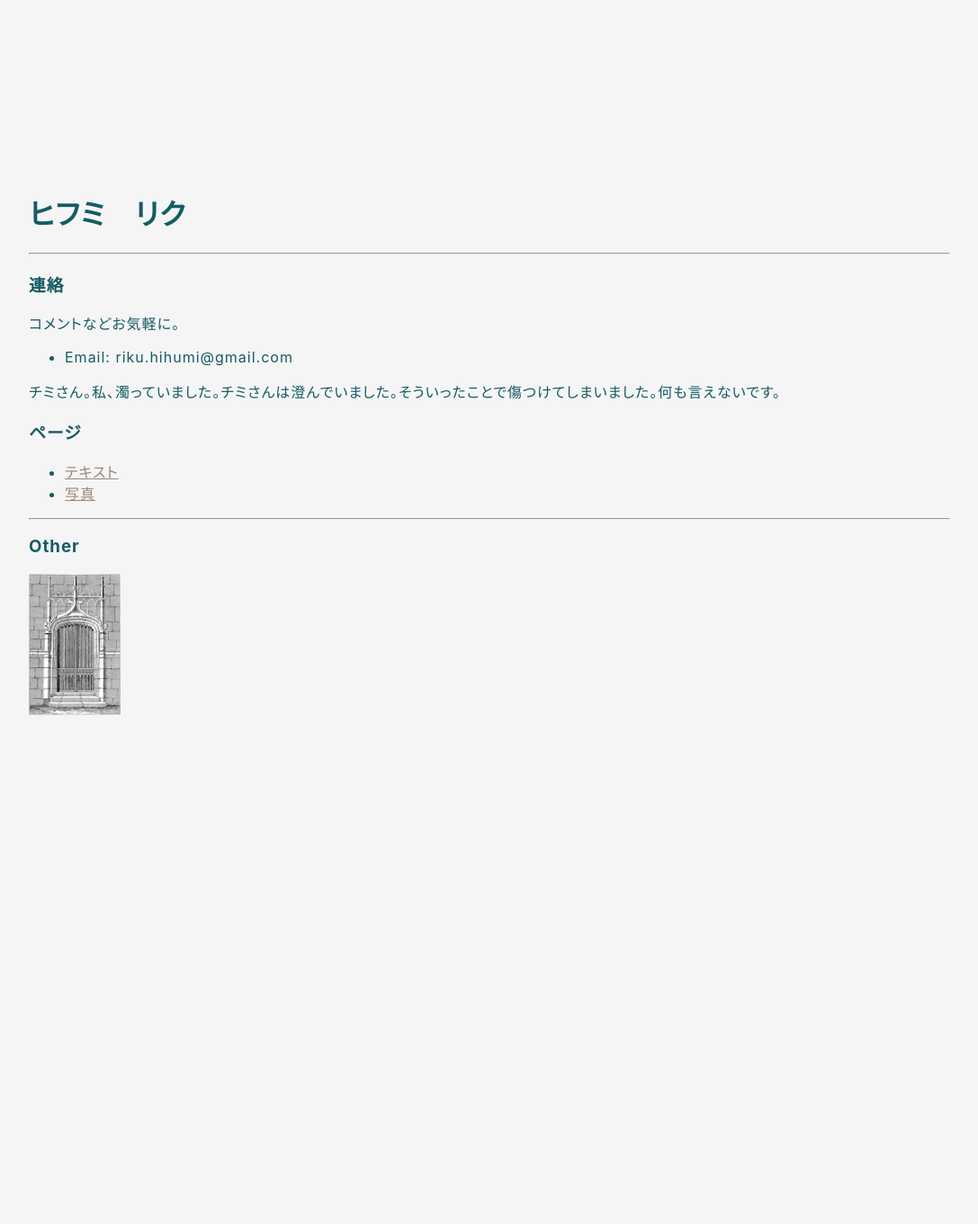
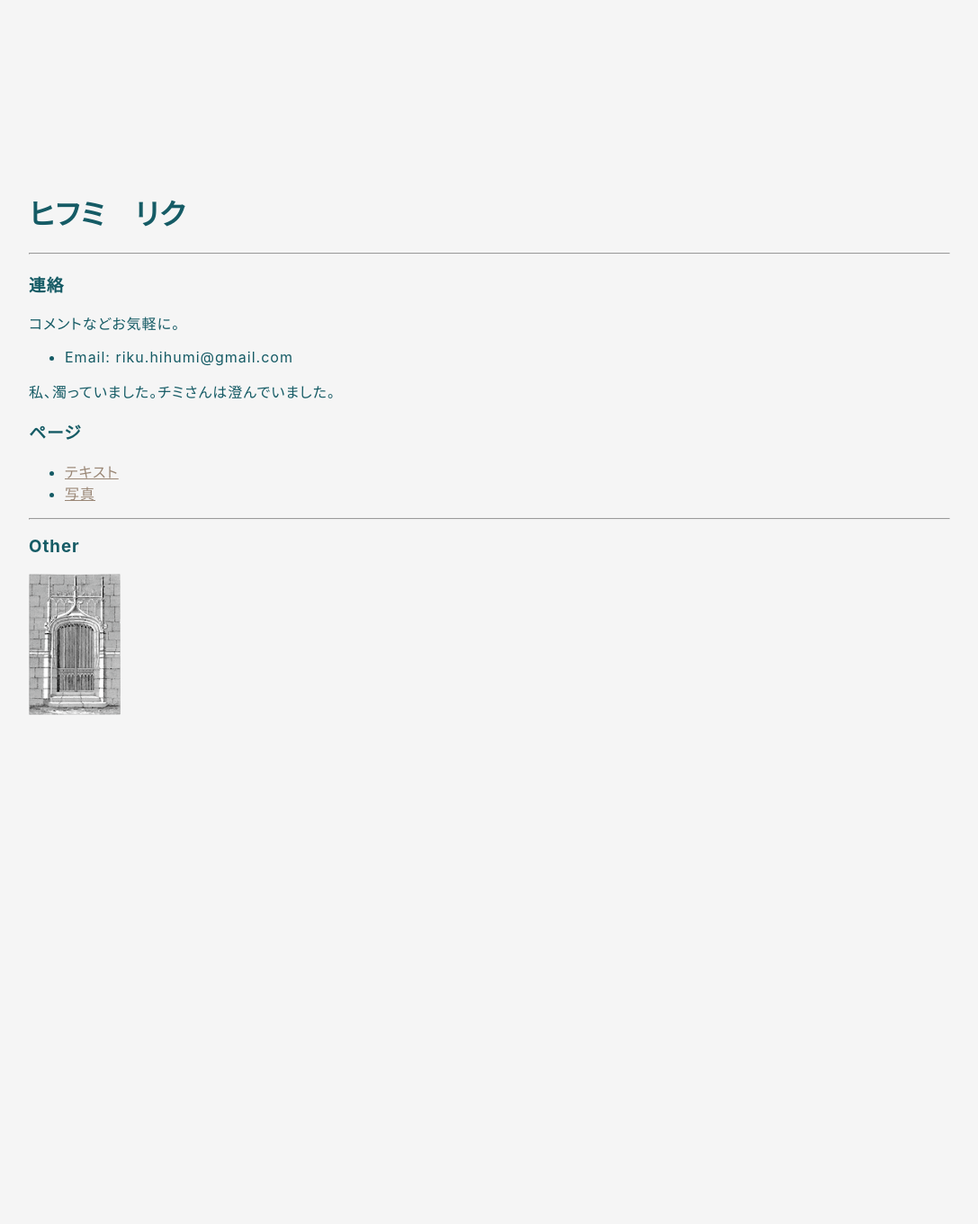
Before and after one commit to hihumi-riku/hihumi-riku.github.io, a Jekyll site: the page built from index.md, in a window 1280 px wide. Shown: the whole page at 90% size, without its empty margins (96-1183 px from the left). Built offline with Jekyll 4.4.1, drawn with Linux system fonts in a browser that asks for light colours.

Commit message:
Update index.md

```diff
--- a/index.md
+++ b/index.md
@@ -9,7 +9,8 @@ title: ヒフミ　リクのページ
 コメントなどお気軽に。
 - Email: riku.hihumi@gmail.com
 
-チミさん。私、濁っていました。チミさんは澄んでいました。そういったことで傷つけてしまいました。何も言えないです。
+私、濁っていました。チミさんは澄んでいました。
+
 
 
 ### ページ
```
